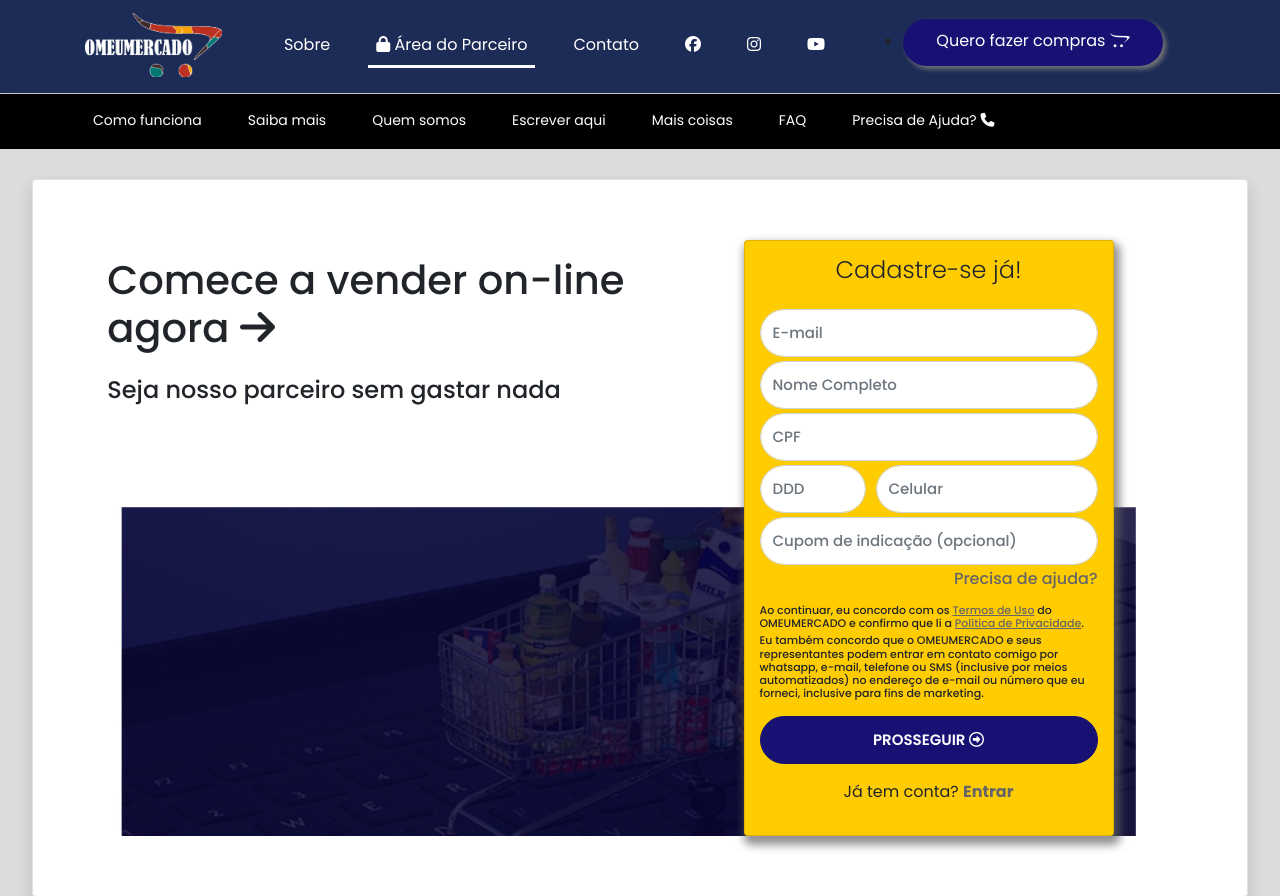
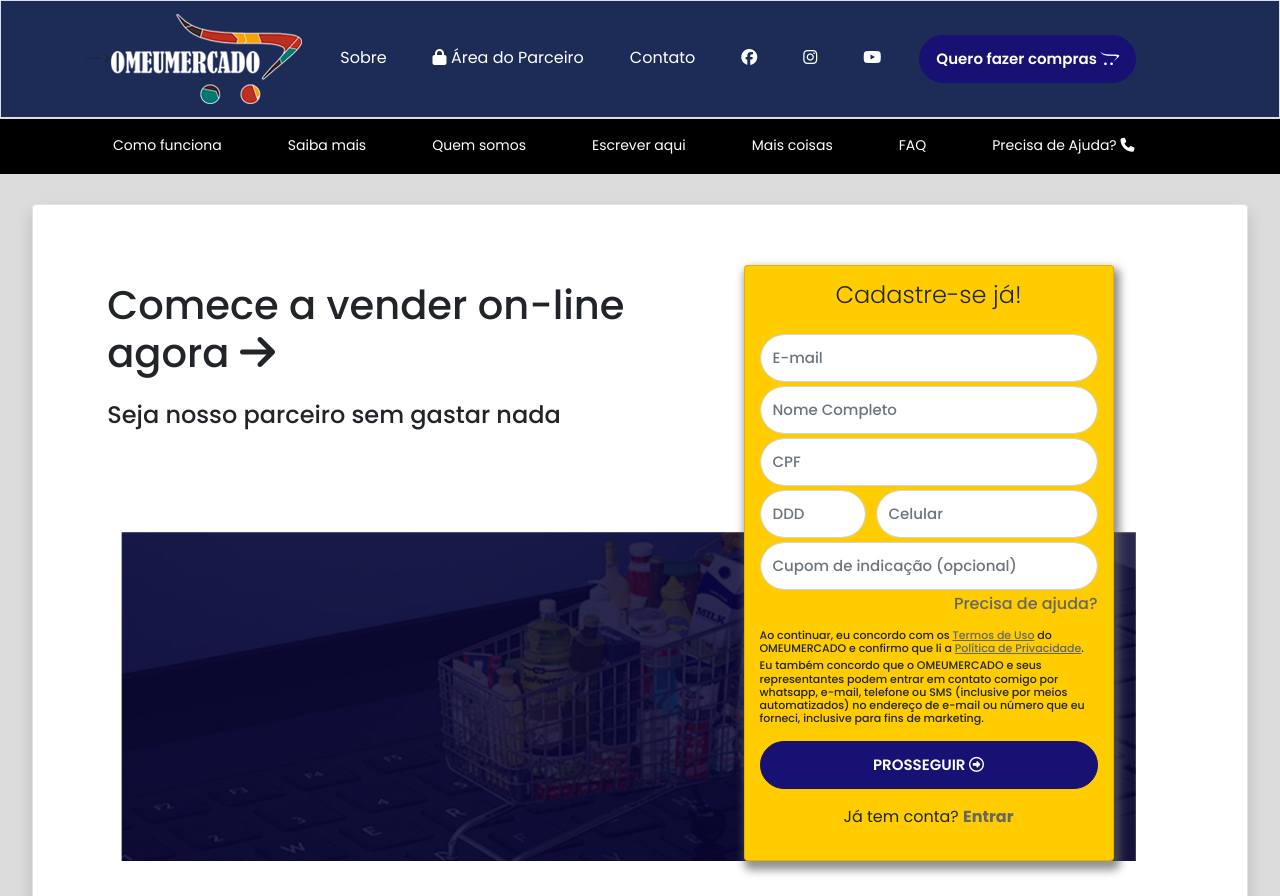
Before and after one commit to pcbarbar/omeumercado.com.br, a PHP site: page / in a window 1280 px wide. Shown: the top 896 px of the page. Run offline with PHP 8.4, Linux system fonts and the light colour scheme; some libraries are stand-ins or nearby versions.

Commit message:
Mudança no navbar
ajustado reponsividade do navbar

```diff
--- a/css/style.css
+++ b/css/style.css
@@ -3,24 +3,16 @@
 body{
   font-family: 'Poppins', sans-serif;
   font-size: 16px;
-  background-color: #dcdcdc;
+  background-color: #dcdcdc; /* FUNDO CINZA */
 }
 
 /* LOGOTIPO PARA TODOS DO NAVBAR */
 .navbar-brand img {
-	height: 4rem !important;
+  /* height: 4rem !important; */
+  height: 90px !important;
 }
 
-/* TAMANHO DA FONTE NO NAVBAR
-.navbartexto {
-	font-weight: 600;
-	font-size: 18px;
-} */
-
 /* ESPAÇO ENTRE LINHAS SUPERIOR */
-.margem-superior-94 {
-  margin-top: 94px;
-}
 .margem-superior-60 {
   margin-top: 60px;
 }
@@ -43,8 +35,6 @@
 }
 
 
-
-
 /* PRIMEIRO NAVBAR BLUE PADRÃO DA PLATAFORMA MYNAVBLUE */
 .nav-link {
     color: #ffffff;
@@ -57,6 +47,7 @@
 }
 .mynavblue a {
     margin-right: 30px;
+    /*margin-left: 50px;*/
     border-bottom: 3px solid transparent;
 }
 .mynavblue a:hover {
@@ -74,6 +65,7 @@
 }
 .mynavblack a {
     margin-right: 30px;
+    margin-left: 20px;
     border-bottom: 2px solid transparent;
 }
 .mynavblack a:hover {
@@ -85,24 +77,6 @@
 .active a {
     border-bottom: 3px solid #ffffff;
 }
-
-/* EFEITO BOTÃO */
-.mrt a {
-    background: #181174;
-    color: #fff !important;
-    margin-top: 8px;
-    border-radius: 50px;
-    padding: 10px 15px !important;
-    box-shadow: 3px 3px 5px #777;
-    width: 260px;
-    text-align: center;
-}
-.mrt a:hover {
-    background: #3B3779;
-    border-bottom: 3px solid #3B3779;
-    box-shadow: none;
-}
-
 
 /* OPÇÕES DE FORMULÁRIO PADRÃO --- INICIO */
 .login-container{
--- a/index.php
+++ b/index.php
@@ -37,44 +37,37 @@
         background-size: 100%;
       }
     </style>
-
   </head>
   <body>
 
 <!-- PRIMEIRO NAVBAR - INICIO -->
-      <nav class="navbar navbar-expand-xl shadow mynavblue fixed-top">
-        <div class="container center">
-          <a class="navbar-brand" href="index.php"><img src="imagens/omeumercado.png"></a>
-          <button class="navbar-toggler text-white" type="button" data-toggle="collapse" data-target="#navbarSite #navbarSite2">
+      <nav class="navbar navbar-expand-xl mynavblue border">
+        <div class="container">
+        <a class="navbar-toggler" data-toggle="collapse" href="index.php" style="border-bottom: 0;"><img src="imagens/logoomeumercado40.png"></img></a>-->
+          <button class="navbar-toggler text-white" type="button" data-toggle="collapse" data-target="#navbarSite">
             <i class="fas fa-bars"></i>
           </button>
-
-            <div class="collapse navbar-collapse" id="navbarSite">
-              <ul class="navbar-nav ml-4">
+          <div class="collapse navbar-collapse" id="navbarSite">
+          <a class="navbar-brand" href="index.php" style="border-bottom: 0;"><img src="imagens/logoomeumercado90.png"></a>
+              <ul class="navbar-nav">
                 <li class="nav-item"><a class="nav-link" href="#">Sobre</a></li>
-                <li class="nav-item active"><a class="nav-link" href="loginparceiro.php"><i class="fas fa-lock"></i> Área do Parceiro</a></li>
+                <li class="nav-item"><a class="nav-link" href="loginparceiro.php"><i class="fas fa-lock"></i> Área do Parceiro</a></li>
                 <li class="nav-item"><a class="nav-link" href="#">Contato</a></li>
                 <li class="nav-item"><a class="nav-link" href="#"><i class="fab fa-facebook"></i></a></li>
                 <li class="nav-item"><a class="nav-link" href="#"><i class="fab fa-instagram"></i></a></li>
                 <li class="nav-item"><a class="nav-link" href="#"><i class="fab fa-youtube"></i></a></li>
               </ul>
-              <div class="mrt">
-                <ul>
-                  <li class="nav-item"><a class="nav-link" href="buscaparceiro.php">Quero fazer compras <i class="fab fa-opencart"></i></a></li>
-                </ul>
-              </div>
-
+              <button class="btn mt-0 rounded-pill btn-lg btn-custom" href="buscaparceiro.php">Quero fazer compras <i class="fab fa-opencart"></i></button>
+            </div>
           </div>
         </div>
       </nav>
 <!-- PRIMEIRO NAVBAR - FINAL -->
 
 <!-- SEGUNDO NAVBAR - INICIO -->
-      <nav class="navbar navbar-expand-xl mynavblack margem-superior-94">
+      <nav class="navbar navbar-expand-xl mynavblack" style="margin-top: 1px";>
         <div class="container">
-          <button class="navbar-toggler text-white" type="button" data-toggle="collapse" data-target="#navbarSite2"><i class="fas fa-bars"></i>
-          </button>
-          <div class="collapse navbar-collapse" id="navbarSite2">
+          <div class="collapse navbar-collapse" id="navbarSite">
             <ul class="navbar-nav mr-auto">
               <li class="nav-item"><a class="nav-link" href="#">Como funciona</a></li>
               <li class="nav-item"><a class="nav-link" href="#">Saiba mais</a></li>
```
Also changed, not shown: css/bootstrap.css (renamed from temp/css/bootstrap.css), imagens/Sem Título-1.jpg (added), imagens/logoomeumercado40.png (added), imagens/logoomeumercado90.png (added), imagens/omeumercado.ico, imagens/omeumercado.png (deleted), imagens/omeumercadop.png (deleted), imagens/omeumercadopcolor.png (deleted).
